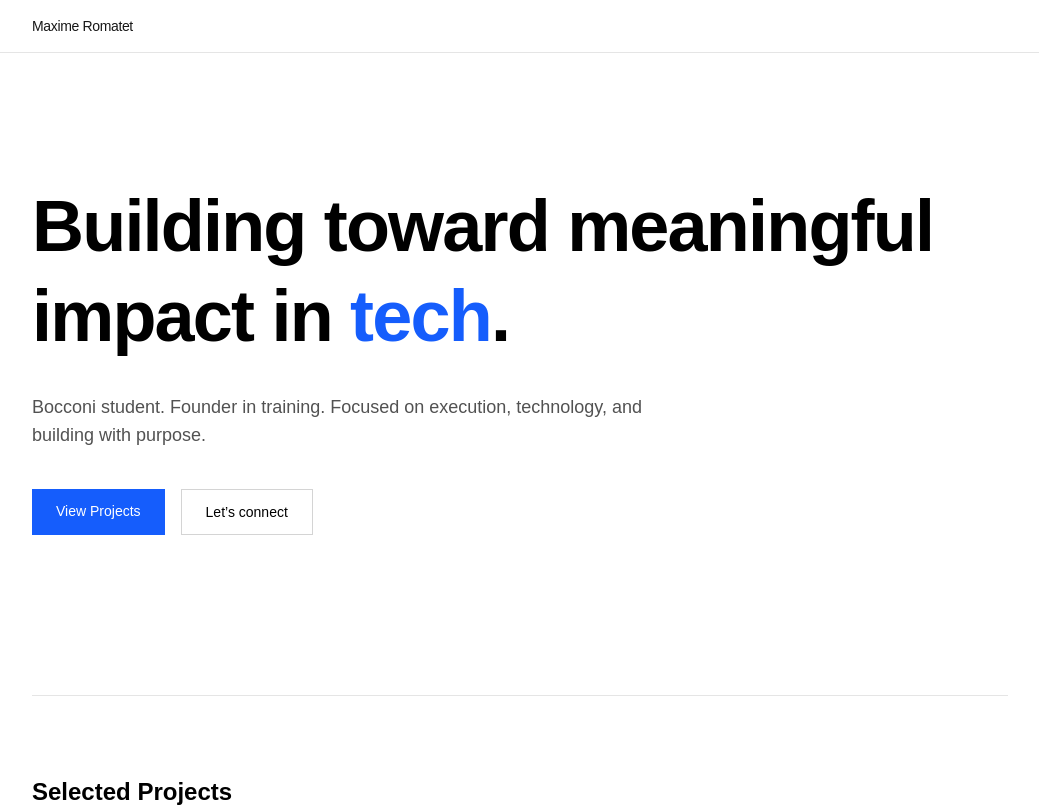
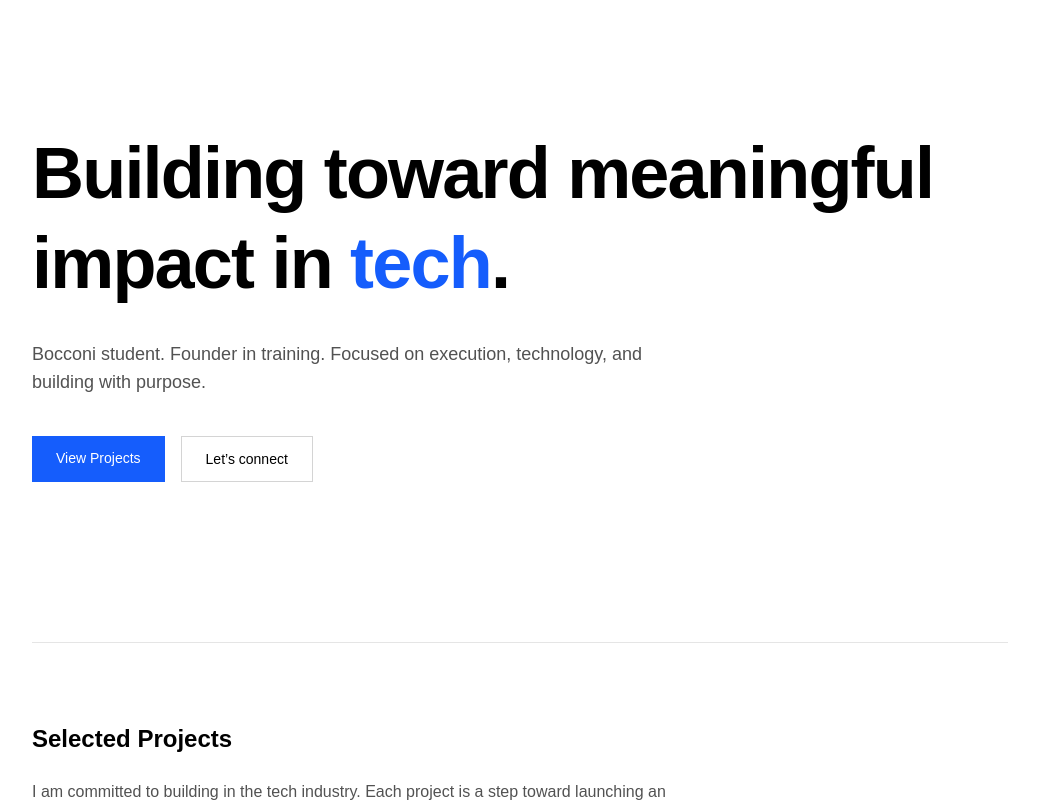
Before and after one commit to maximeromatet/maxime-site, a Next.js app: page / in a window 1280 px wide. Shown: the top 807 px of the page, without its empty margins (120-1159 px from the left). Built offline with nearby package versions, Linux system fonts and the light colour scheme.

Commit message:
update homepage sections and remove header

```diff
--- a/app/layout.tsx
+++ b/app/layout.tsx
@@ -1,10 +1,10 @@
 import type { Metadata } from "next";
-import Link from "next/link";
 import "./globals.css";
 
 export const metadata: Metadata = {
   title: "Maxime Romatet",
-  description: "Bocconi student. Founder in training. Building toward meaningful impact in tech.",
+  description:
+    "Bocconi student. Founder in training. Building toward meaningful impact in tech.",
 };
 
 export default function RootLayout({
@@ -15,14 +15,6 @@ export default function RootLayout({
   return (
     <html lang="en">
       <body>
-        <header className="sticky top-0 z-50 bg-white/90 backdrop-blur border-b border-neutral-200">
-          <div className="max-w-5xl mx-auto px-6 py-4 flex items-center justify-between">
-            <Link href="/" className="text-sm font-medium tracking-tight">
-              Maxime Romatet
-            </Link>
-          </div>
-        </header>
-
         {children}
       </body>
     </html>
```
